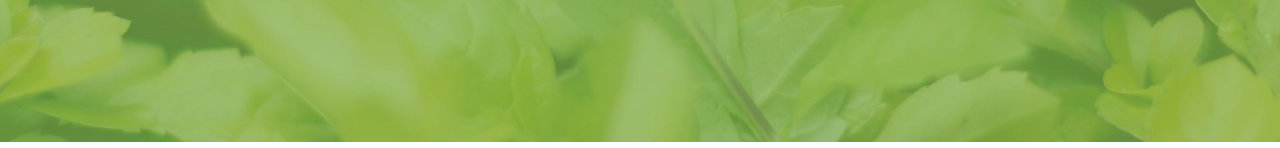
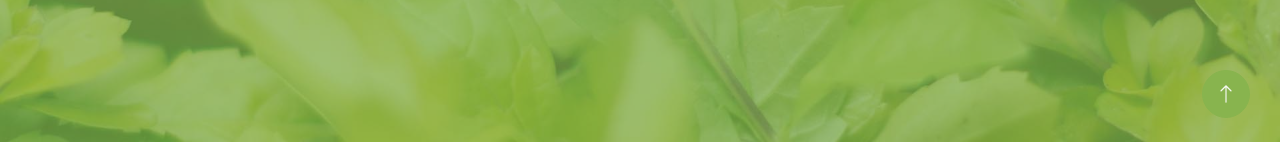
Before and after one commit to KyoJamett/huile, a React (Vite) app: page /#/ in a window 1280 px wide. Shown: the part 652-800 px from the top of the page. Built offline with nearby package versions, Linux system fonts and the light colour scheme.

Commit message:
feat: se agrega boton BackToTop y libreria bootstrap-icons

```diff
--- a/index.html
+++ b/index.html
@@ -17,6 +17,10 @@
       rel="stylesheet"
       href="https://cdnjs.cloudflare.com/ajax/libs/font-awesome/5.15.4/css/all.min.css"
     />
+    <link
+      rel="stylesheet"
+      href="https://cdn.jsdelivr.net/npm/bootstrap-icons@1.11.3/font/bootstrap-icons.css"
+    />
   </head>
   <body>
     <div id="root"></div>
--- a/src/pages/HomePage.jsx
+++ b/src/pages/HomePage.jsx
@@ -1,5 +1,6 @@
 import { About } from "../components/About";
 import { Article } from "../components/Article";
+import { BackToTop } from "../components/BackToTop";
 import { Carousel } from "../components/Carousel";
 import { Contact } from "../components/Contact";
 import { Copyright } from "../components/Copyright";
@@ -23,6 +24,7 @@ export const HomePage = () => {
       <Contact />
       <Footer />
       <Copyright />
+      <BackToTop />
     </>
   );
 };
```
